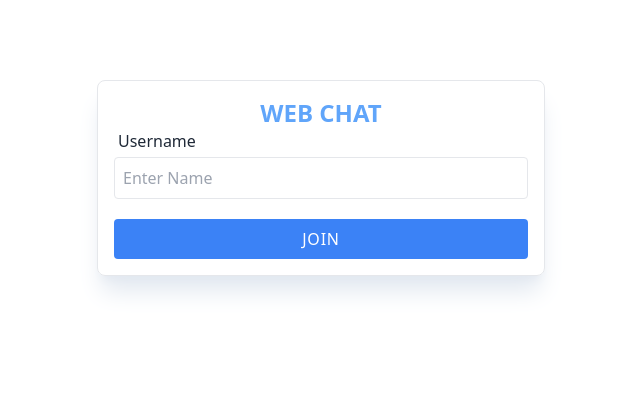
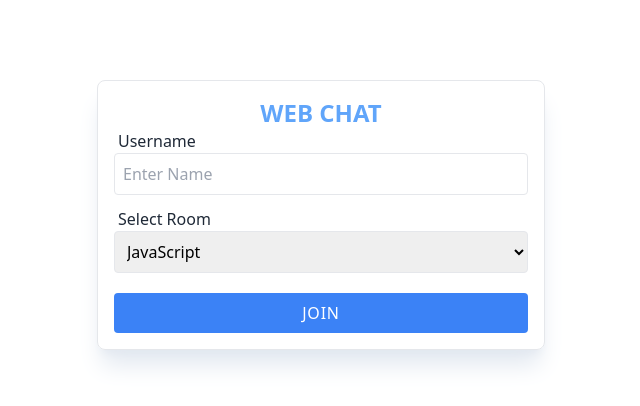
Before and after one commit to Karthik-Nayak98/webchat, a React (Create React App) app in the folder client/: page / in a window 1280 px wide. Shown: the top 406 px of the page, without its empty margins (319-959 px from the left). Built offline with nearby package versions, Linux system fonts and the light colour scheme; the HTML template or start-up script is replaced by a standard one.

Commit message:
chore: add tailwind class sorter using prettier.

```diff
--- a/client/package.json
+++ b/client/package.json
@@ -41,6 +41,8 @@
   "devDependencies": {
     "autoprefixer": "^10.4.2",
     "postcss": "^8.4.6",
+    "prettier": "^2.5.1",
+    "prettier-plugin-tailwindcss": "^0.1.7",
     "tailwindcss": "^3.0.18"
   }
 }
--- a/client/src/components/joinchat/joinchat.jsx
+++ b/client/src/components/joinchat/joinchat.jsx
@@ -1,32 +1,51 @@
-import React, { useState } from "react";
-import { Link } from "react-router-dom";
+import React, { useContext, useState } from "react";
+import { Link, Navigate, NavLink, useNavigate } from "react-router-dom";
+import { SocketContext } from "../../context/socketcontext";
 
 function JoinChat() {
   const [name, setName] = useState("");
+  const [room, setRoom] = useState("javascript");
+
   return (
-    <div className='rounded-lg max-w-md mt-20 p-4 mx-auto w-11/12 shadow-xl border border-gray-200 shadow-slate-200'>
-      <h1 className='uppercase text-center text-blue-400 text-2xl font-bold'>
+    <div className='mx-auto mt-20 w-11/12 max-w-md rounded-lg border border-gray-200 p-4 shadow-xl shadow-slate-200'>
+      <h1 className='text-center text-2xl font-bold uppercase text-blue-400'>
         web Chat
       </h1>
-      <div className='mb-2 flex justify-center items-start flex-col gap-1'>
+      <div className='mb-2 flex flex-col items-start justify-center gap-3'>
+        <div className='w-full'>
           <label className='px-1 text-gray-800'>Username</label>
           <input
-          className='w-full self-center text-gray-600 outline-none rounded border px-2 py-2 text-left outline-none: focus:border-2 focus:border-blue-300'
+            className='w-full self-center rounded  border px-2 py-2 text-left text-gray-600 outline-none focus:border-2 focus:border-blue-300'
             onChange={e => {
               setName(e.target.value);
             }}
+            required
             type='text'
             value={name}
             placeholder='Enter Name'
           />
         </div>
+        <div className='w-full'>
+          <label className='px-1 text-gray-800'>Select Room</label>
+          <select
+            onChange={e => setRoom(e.target.value)}
+            value={room}
+            className='focus:border-focus:border-blue-300 w-full rounded border p-2 outline-none'>
+            <option>JavaScript</option>
+            <option>React</option>
+            <option>Python</option>
+            <option>Ruby</option>
+            <option>Perl</option>
+          </select>
+        </div>
+      </div>
       <Link
-        onClick={!name ? e => e.preventDefault() : null}
-        to='/chat'
-        state={{ name }}>
+        onClick={name.length === 0 && !room ? e => e.preventDefault() : null}
+        to={`/channel/${room}`}
+        state={{ name, room }}>
         <button
           type='submit'
-          className='w-full bg-blue-500 rounded uppercase tracking-wider text-white font-medium p-2 mt-3'>
+          className='mt-3 w-full rounded bg-blue-500 p-2 font-medium uppercase tracking-wider text-white'>
           Join
         </button>
       </Link>
--- a/client/src/components/message/message.jsx
+++ b/client/src/components/message/message.jsx
@@ -4,18 +4,18 @@ function Message({ time, username, payload, index, socketId }) {
   return (
     <div
       key={index}
-      className={`flex flex-col rounded-md mb-2 w-52 bg-blue-100 p-2 ${
+      className={`mb-2 flex w-52 flex-col ${
         payload.id === socketId ? "self-end" : ""
       }`}>
-      <div className='flex justify-between'>
-        <span className='font-medium text-xs text-pink-500 capitalize'>
-          {payload.name}
-        </span>
-        <span className='text-sm'>{time}</span>
-      </div>
-      <span className='text-sm px-1' key={index}>
+      <span className='rounded-md bg-blue-200 p-2 text-sm' key={index}>
         {payload.text}
       </span>
+      <div className='flex justify-between'>
+        <span className='px-2 text-xs font-medium capitalize text-pink-500'>
+          {payload.id === socketId ? "You" : payload.name}
+        </span>
+        <span className='pr-2 text-sm'>{time}</span>
+      </div>
     </div>
   );
 }
--- a/client/src/components/navbar/navbar.jsx
+++ b/client/src/components/navbar/navbar.jsx
@@ -4,14 +4,14 @@ import { FaDesktop } from "react-icons/fa";
 
 function NavBar() {
   return (
-    <nav className='bg-blue-500 py-3 px-2 text-white font-medium capitalize flex justify-between'>
-      <span className='px-4 text-xl uppercase tracking-wide flex gap-2 items-center justify-center'>
+    <nav className='flex justify-between bg-blue-500 py-3 px-2 font-medium capitalize text-white'>
+      <span className='flex items-center justify-center gap-2 px-4 text-xl uppercase tracking-wide'>
         <FaDesktop />
         WebChat
       </span>
       <Link
         to='/'
-        className='capitalize text-sm font-medium bg-gray-200 px-2 py-1 rounded-md text-black'>
+        className='rounded-md bg-gray-200 px-2 py-1 text-sm font-medium capitalize text-black'>
         Leave Server
       </Link>
     </nav>
```
Also changed, not shown: 1 other file (tests, documents, lock files or other folders). Lines whose indentation alone changed are shown as unchanged.
